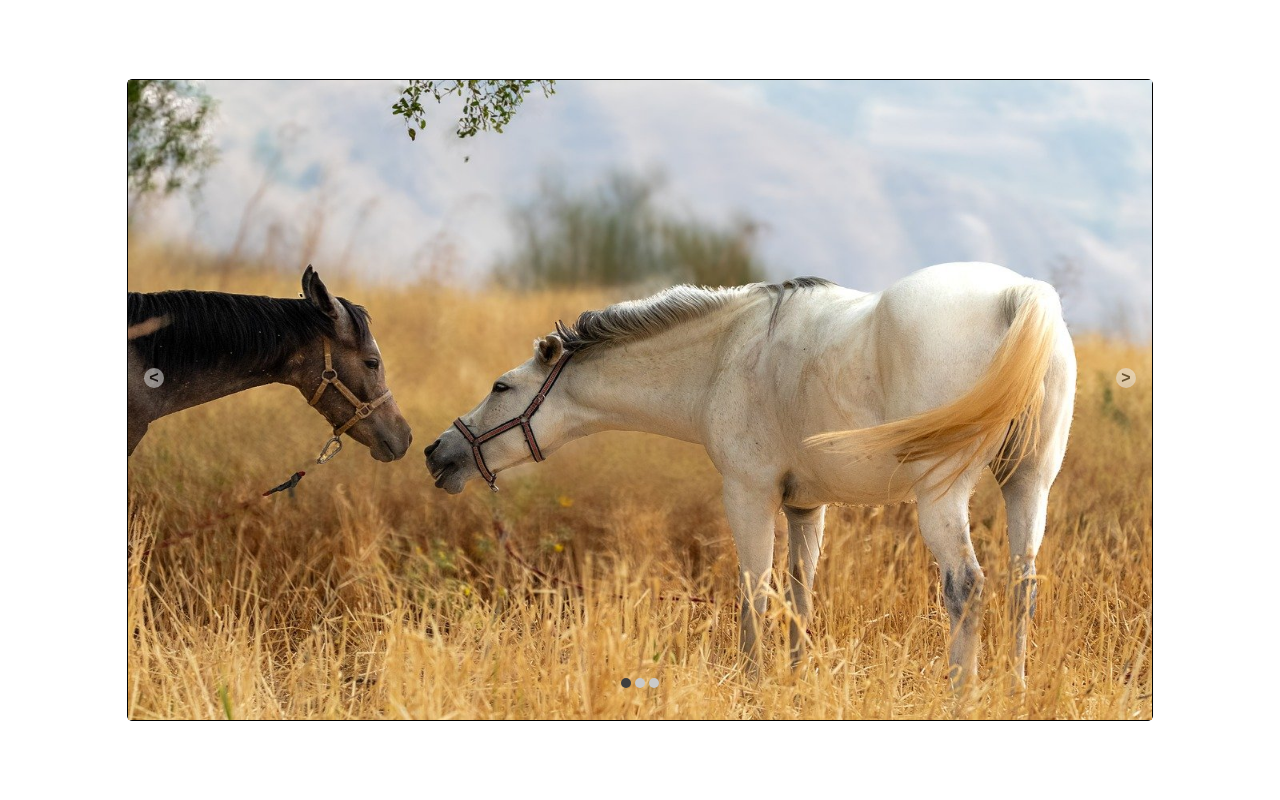
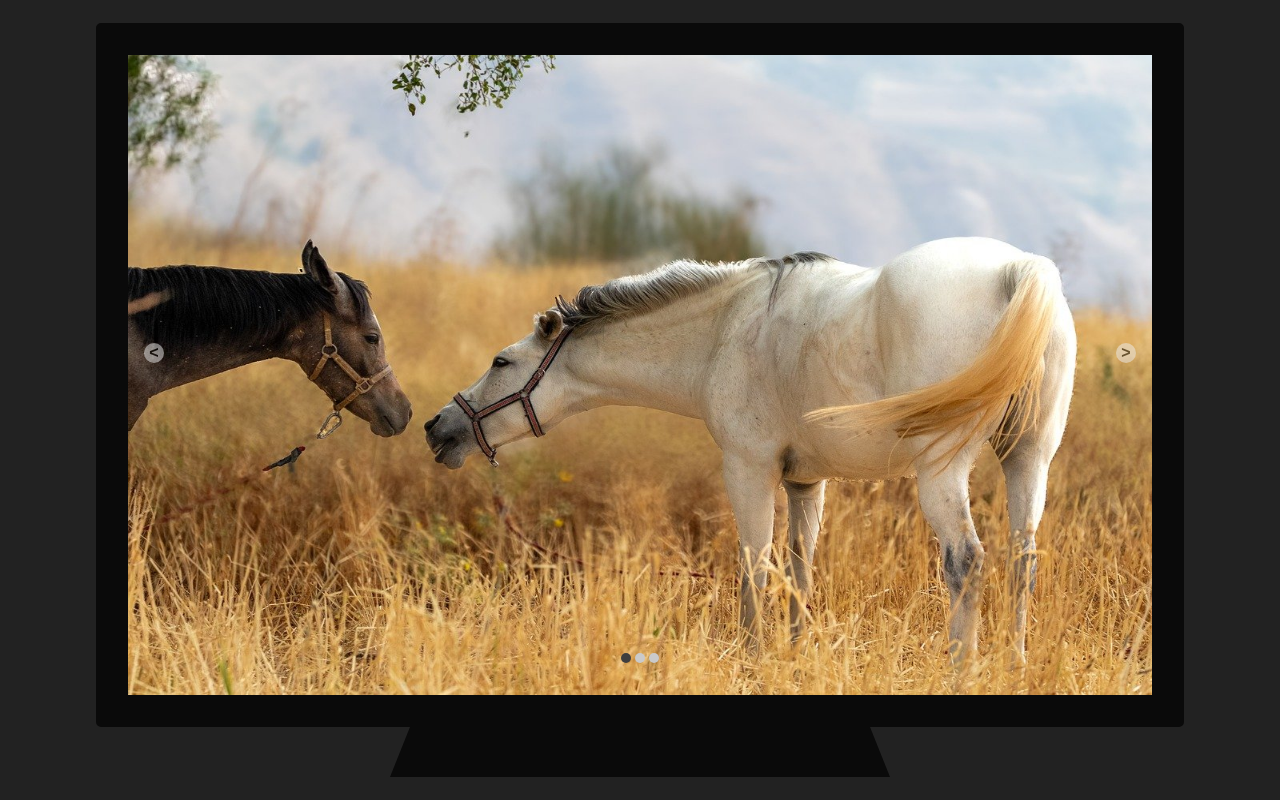
Before and after one commit to kaylubr/image-carousel, a website built with webpack: page src/template.html in a window 1280 px wide. Built offline with nearby package versions, Linux system fonts and the light colour scheme.

Commit message:
add theme for the whole page

```diff
--- a/src/style.css
+++ b/src/style.css
@@ -7,15 +7,25 @@
 }
 
 body {
+  background-color: #222222;
   display: flex;
+  flex-direction: column;
   justify-content: center;
   align-items: center;
   min-height: 100vh;
+  padding: 1rem;
 }
 
 #container {
-  border: solid 1px black;
+  border: solid 2rem #0a0a0a;
   border-radius: 5px;
+}
+
+#stand {
+  width: 500px;
+  border-left: 20px dotted transparent;
+  border-right: 20px solid transparent;
+  border-bottom: 50px solid #0a0a0a;
 }
 
 #imageContainer {
--- a/src/template.html
+++ b/src/template.html
@@ -20,5 +20,6 @@
       </div>
     </div>
   </div>
+  <div id="stand"></div>
 </body>
 </html>
```
